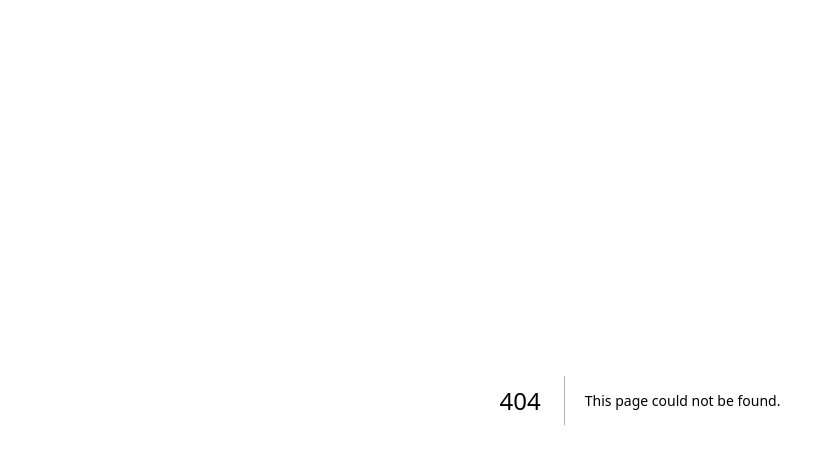
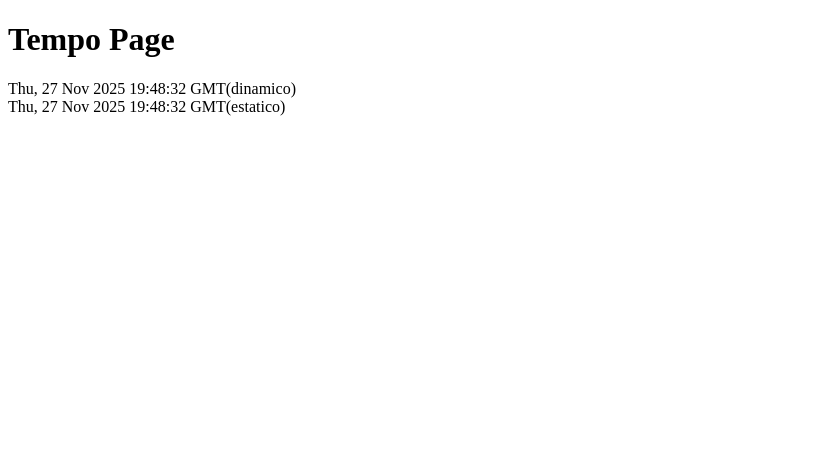
Before and after one commit to evelyninacio/uma-ideia, a Next.js app: page /tempo in a window 1280 px wide. Before the commit this address had no page. Shown: the top 464 px of the page, without its empty margins (0-835 px from the left). Built offline with nearby package versions, Linux system fonts and the light colour scheme.

Commit message:
adicionando a pagina tempo

```diff
--- /dev/null
+++ b/pages/tempo.js
@@ -0,0 +1,22 @@
+function Tempo({ staticDateString }) {
+    const dynamicDate = new Date();
+    const dynamicDateString = dynamicDate.toGMTString();
+  return (
+    <div>
+      <h1>Tempo Page</h1>
+      {dynamicDateString}(dinamico)
+        <br />
+      {staticDateString}(estatico)
+    </div>
+  );
+}
+
+export async function getStaticProps() {
+  const staticDate = new Date();
+  const staticDateString = staticDate.toGMTString();
+  return {
+    props: { staticDateString },
+  };
+}
+
+export default Tempo;
```
